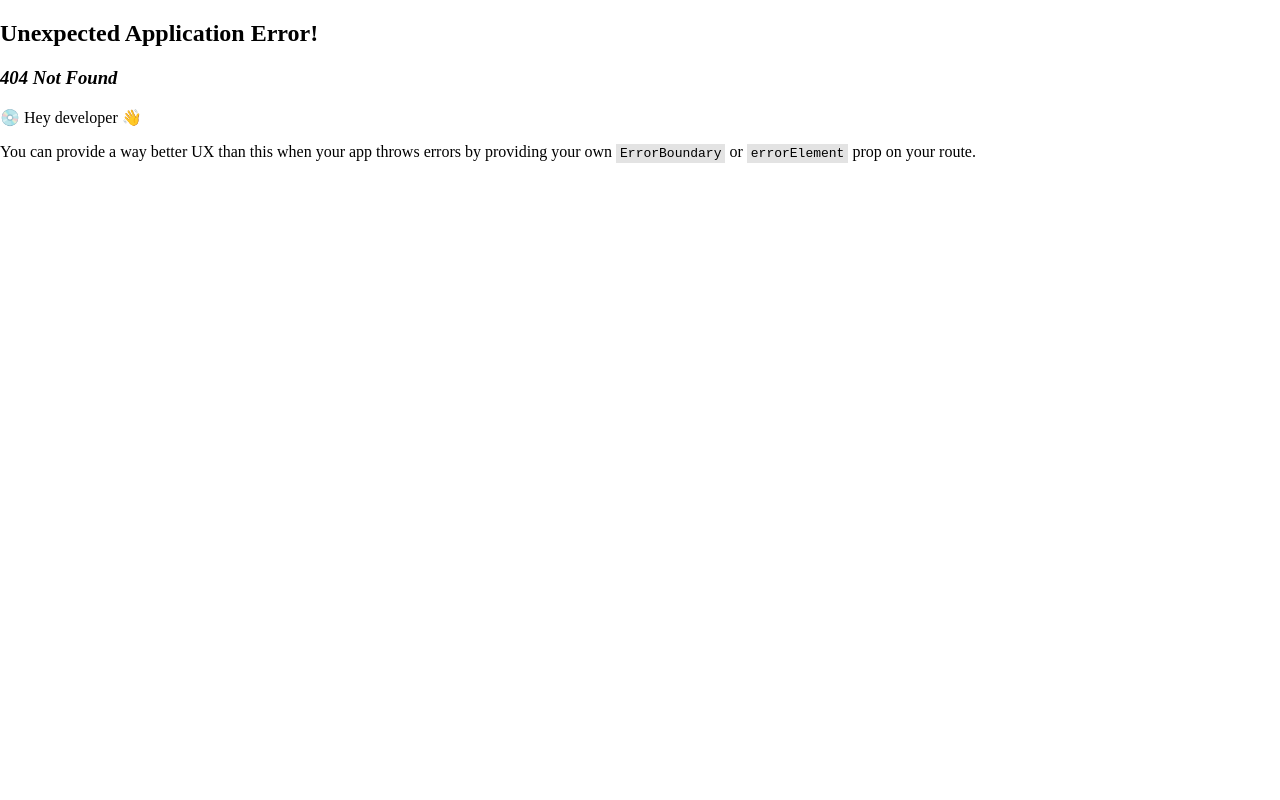
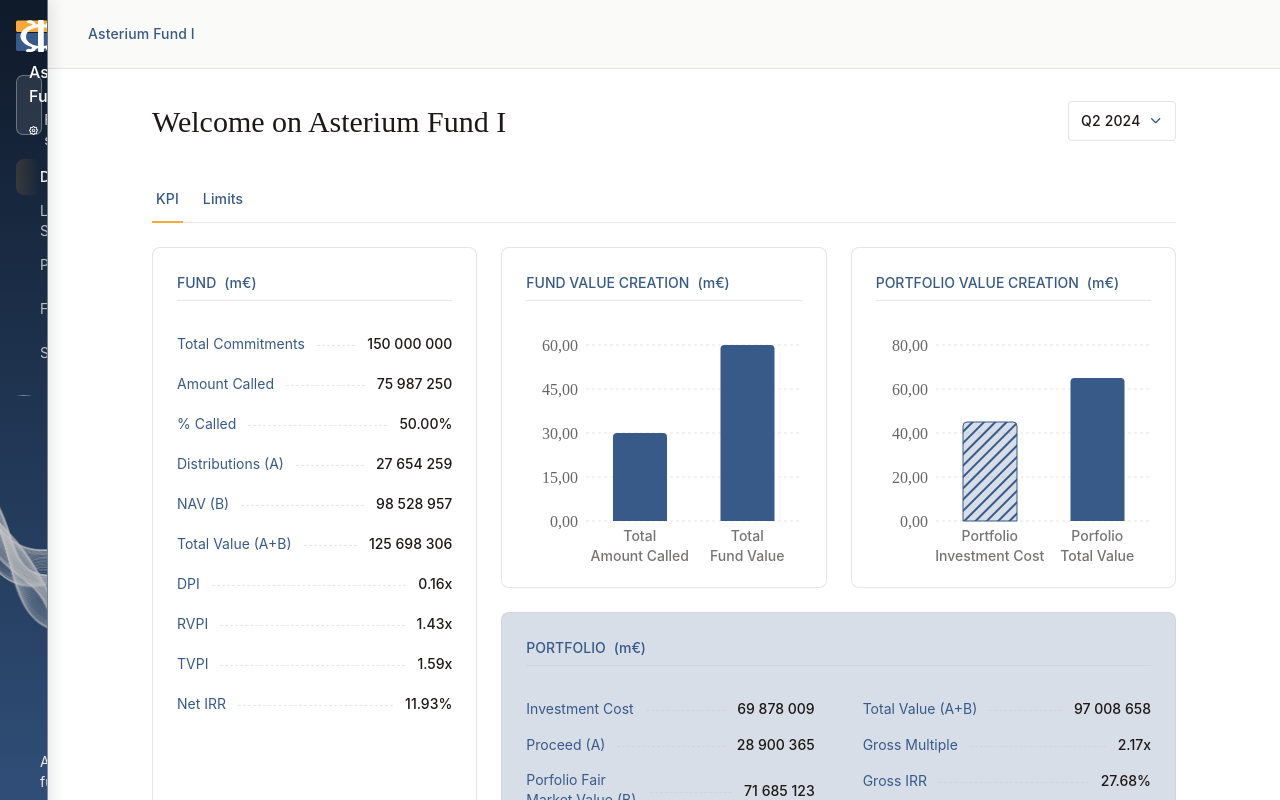
Before and after one commit to Zeyadomarbbi/AmithesDemo, a React app in the folder frontend/: page /funds/1/dashboard/kpi in a window 1280 px wide. Before the commit this address had no page. Built offline with nearby package versions, Linux system fonts and the light colour scheme; the HTML template or start-up script is replaced by a standard one.

Commit message:
adjusted the children of dashboard as linking

```diff
--- a/frontend/src/main.jsx
+++ b/frontend/src/main.jsx
@@ -41,6 +41,8 @@ const router = createBrowserRouter([
         children: [
           { path: 'settings', element: <SettingsPage /> },
           { path: 'dashboard', element: <DashboardPage /> },
+          { path: 'dashboard/:tab?', element: <DashboardPage /> },
+          { path: 'dashboard/:tab/:quarter?', element: <DashboardPage /> },
           { path: 'scenarios', element: <ScenariosPage /> },
           { path: 'scenarios/:scenarioId', element: <ScenarioDetailPage /> },
           { path: 'portfolio', element: <PortfolioPage /> },
--- a/frontend/src/pages/App/pages/Dashboard/DashboardPage.jsx
+++ b/frontend/src/pages/App/pages/Dashboard/DashboardPage.jsx
@@ -1,18 +1,19 @@
-import React, { useState } from 'react';
+import React, { useEffect, useState } from 'react';
+import { useParams, useNavigate, useLocation } from 'react-router-dom';
 import { useActiveFund } from '../../hooks/useActiveFund';
 import './DashboardPage.css';
 
-// Import the new components
 import DashboardHeader from './components/DashboardHeader/DashboardHeader';
 import DashboardTabs from './components/DashboardTabs/DashboardTabs';
 import KPIDashboard from './components/KPIDashboard/KPIDashboard';
 import LimitsDashboard from './components/LimitsDashboard/LimitsDashboard';
 
 function DashboardPage() {
+  const { fundId, tab, quarter } = useParams();  // tab will be 'kpi' or 'limits'
+  const navigate = useNavigate();
+  const location = useLocation();
   const activeFundId = useActiveFund();
-  // 1. State for the active tab (Default to 'KPI')
-  const [activeTab, setActiveTab] = useState('KPI');
-
+  const [selectedQuarter, setSelectedQuarter] = useState(tab === 'kpi' ? (quarter || 'Q2-2024') : null);
   const funds = [
     { id: 1, name: 'Asterium Fund I', code: 'AST' },
     { id: 2, name: 'Lynx Capital II', code: 'LYN' },
@@ -21,29 +22,51 @@ function DashboardPage() {
     { id: 5, name: 'Huron Growth Fund', code: 'HUR' },
     { id: 6, name: 'Pioneer Equity I', code: 'PIO' },
   ];
-  const currentFund = funds.find(f => f.id.toString() === activeFundId.toString()) || funds[0];
+
+  const currentFund = funds.find(f => f.id.toString() === fundId?.toString()) || funds[0];
+
+  // Default tab if URL has no tab
+  const activeTab = tab ? (tab.toLowerCase() === 'kpi' ? 'KPI' : 'Limits') : 'KPI';
+
+  // Handle tab change
+  const handleTabChange = (newTab) => {
+    if (newTab.toLowerCase() === 'kpi') {
+      navigate(`/funds/${fundId}/dashboard/kpi/${selectedQuarter || 'Q2-2024'}`);
+    } else {
+      navigate(`/funds/${fundId}/dashboard/limits`);
+    }
+  };
+
+  // Handle quarter change (KPI only)
+  const handleQuarterChange = (newQuarter) => {
+    setSelectedQuarter(newQuarter);
+    navigate(`/funds/${fundId}/dashboard/kpi/${newQuarter}`);
+  };
+
+  // If user visits /funds/:fundId/dashboard without tab, redirect to KPI
+  useEffect(() => {
+    if (!tab) {
+      navigate(`/funds/${currentFund.id}/dashboard/kpi`, { replace: true });
+    }
+  }, [tab, currentFund.id, navigate]);
 
   return (
     <div className="dashboard-page">
-
-      {/* FRAME 1: Header */}
       <DashboardHeader
         fundName={currentFund.name}
-        // Logic: Show quarter selector ONLY if activeTab is 'KPI'
-        showQuarterSelector={activeTab === 'KPI'}
+        showQuarterSelector={tab === 'kpi'}
+        selectedQuarter={selectedQuarter}
+        onQuarterChange={handleQuarterChange}
       />
 
-      {/* FRAME 2: Tabs */}
       <DashboardTabs
         activeTab={activeTab}
-        onTabChange={setActiveTab}
+        onTabChange={handleTabChange}
       />
 
-      {/* FRAME 3: Content (Switch based on state) */}
       <div className="dashboard-content-frame">
         {activeTab === 'KPI' ? <KPIDashboard /> : <LimitsDashboard />}
       </div>
-
     </div>
   );
 }
--- a/frontend/src/pages/App/pages/Dashboard/components/DashboardHeader/DashboardHeader.jsx
+++ b/frontend/src/pages/App/pages/Dashboard/components/DashboardHeader/DashboardHeader.jsx
@@ -1,43 +1,40 @@
 import React, { useState } from 'react';
 import './DashboardHeader.css';
-// Import the Chevron from your Icons file (adjust path if needed)
 import { ChevronDownIcon, PlusIcon } from './Icons';
 
-function DashboardHeader({ fundName, showQuarterSelector }) {
+function DashboardHeader({ fundName, showQuarterSelector, selectedQuarter, onQuarterChange }) {
   const [isOpen, setIsOpen] = useState(false);
-  const [selectedQuarter, setSelectedQuarter] = useState({ q: 'Q2', y: '2024' });
 
   const quarters = [
-    { q: 'Q1', y: '2024', d: "08/03/24"},
-    { q: 'Q2', y: '2024', d: "08/07/24"},
-    { q: 'Q3', y: '2024', d: "08/15/24"},
-    { q: 'Q4', y: '2024', d: "08/30/24"}
+    { q: 'Q1', y: '2024', d: "08/03/24" },
+    { q: 'Q2', y: '2024', d: "08/07/24" },
+    { q: 'Q3', y: '2024', d: "08/15/24" },
+    { q: 'Q4', y: '2024', d: "08/30/24" }
   ];
 
-   const handleSelect = (quarter) => {
-        setSelectedQuarter(quarter);
-        setIsOpen(false);
-   };
+  const handleSelect = (quarter) => {
+    onQuarterChange(`${quarter.q}-${quarter.y}`); // update via prop
+    setIsOpen(false);
+  };
+
+  const quarterParts = selectedQuarter ? selectedQuarter.split('-') : ['Q2', '2024'];
 
   return (
     <div className="dashboard-header-frame">
       <h1 className="welcome-text">Welcome on {fundName}</h1>
 
-      {/* CHANGE: Always render this div, toggle visibility via style */}
       <div
         className="quarter-selector-container"
         style={{ visibility: showQuarterSelector ? 'visible' : 'hidden' }}
       >
-
         <div
           className="quarter-selector-button"
           onClick={() => showQuarterSelector && setIsOpen(!isOpen)}
         >
           <div className="quarter-text-group">
-              <span className="quarter-part">{selectedQuarter.q}</span>
-              <span className="year-part">{selectedQuarter.y}</span>
+            <span className="quarter-part">{quarterParts[0]}</span>
+            <span className="year-part">{quarterParts[1]}</span>
           </div>
-
           <div className={`quarter-icon ${isOpen ? 'open' : ''}`}>
             <ChevronDownIcon />
           </div>
@@ -49,7 +46,7 @@ function DashboardHeader({ fundName, showQuarterSelector }) {
               {quarters.map((item, index) => (
                 <div
                   key={index}
-                  className={`quarter-item ${selectedQuarter.q === item.q && selectedQuarter.y === item.y ? 'selected' : ''}`}
+                  className={`quarter-item ${selectedQuarter === `${item.q}-${item.y}` ? 'selected' : ''}`}
                   onClick={() => handleSelect(item)}
                 >
                   <span className="item-label">{item.q} {item.y}</span>
@@ -70,7 +67,6 @@ function DashboardHeader({ fundName, showQuarterSelector }) {
           </div>
         )}
       </div>
-
     </div>
   );
 }
```
